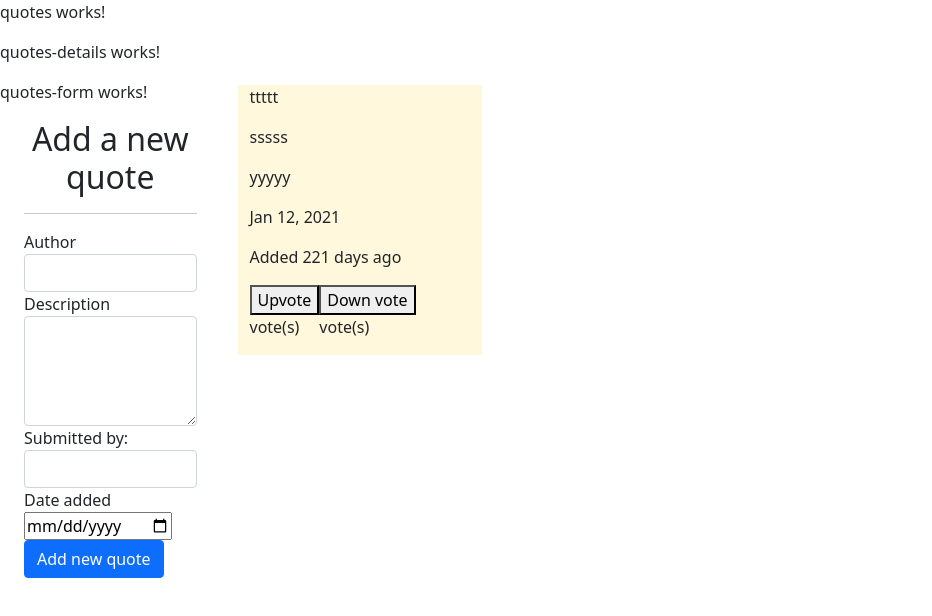
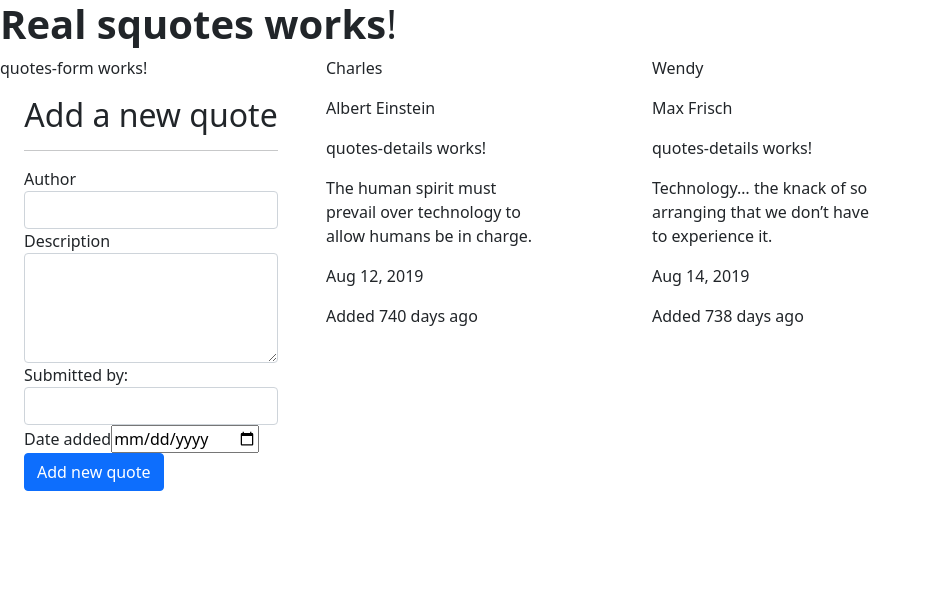
Before and after one commit to wanjugu96/Quotes-App, an Angular app: page / in a window 1280 px wide. Shown: the top 616 px of the page, without its empty margins (0-932 px from the left). Built offline with nearby package versions, Linux system fonts and the light colour scheme.

Commit message:
Restructuring the components

```diff
--- a/src/app/quotes-details/quotes-details.component.css
+++ b/src/app/quotes-details/quotes-details.component.css
@@ -5,4 +5,5 @@
 
 .upvotes {
     float: left;
+    margin: 5px;
 }
--- a/src/app/quotes-details/quotes-details.component.html
+++ b/src/app/quotes-details/quotes-details.component.html
@@ -1,30 +1,27 @@
 <div class="row">
     <p>quotes-details works!</p>
-    <div class="col-md-3">
-        <app-quotes-form (addQuote)="addnewQuote($event)"></app-quotes-form>
-    </div>
+
 
     <div class="col-md-9">
 
         <div class="row">
-            <div class="col-md-4 eachquote" *ngFor="let quote of quotez">
-                <p>{{quote.quotedetails}}</p>
-                <p>{{quote.author}}</p>
-                <p>{{quote.submitby}}</p>
-                <p>{{quote.addeddate|date}}</p>
-                <p>Added {{quote.addeddate|dateCount}} days ago</p>
 
-                <div class="upvotes">
-                    <button (click)="upvote">Upvote</button>
-                    <p>{{upvotes}}vote(s)</p>
-                </div>
-                <div class="downvotes">
-                    <button (click)="downvote">Down vote</button>
-                    <p>{{upvotes}}vote(s)</p>
-                </div>
-                <!-- {{downvotes}} -->
-                <!-- <p>{{quotesarr}}</p> -->
+            <p>{{quotess.author}}</p>
+            <p>{{quotess.addeddate|date}}</p>
+            <p>Added {{quotess.addeddate|dateCount}} days ago</p>
+
+            <!-- <div class="upvotes">
+                <button (click)="upvote()">Upvote</button>
+                <p>{{upvotes}} vote(s)</p>
             </div>
+            <div class="downvotes">
+                <button (click)="downvote()">Down vote</button>
+                <p>{{downvotes}}vote(s)</p>
+            </div>
+            <div class="delete">
+                <button (click)='deleteQuote(true)'>Delete Goal</button>
+            </div> -->
+
         </div>
     </div>
 </div>
--- a/src/app/quotes-details/quotes-details.component.ts
+++ b/src/app/quotes-details/quotes-details.component.ts
@@ -1,5 +1,5 @@
-import { Component, Input, OnInit } from '@angular/core';
-import { Quotes, quotes } from '../quote';
+import { Component, Input, OnInit, Output,EventEmitter } from '@angular/core';
+import { Quotes} from '../quote';
 
 @Component({
   selector: 'app-quotes-details',
@@ -7,25 +7,31 @@ import { Quotes, quotes } from '../quote';
   styleUrls: ['./quotes-details.component.css']
 })
 export class QuotesDetailsComponent implements OnInit {
+  disabled!:boolean
   constructor() { }
 
-  quotez:Quotes[]=[{id:1,quotedetails:"ttttt",author:"sssss",submitby:"yyyyy",addeddate: new Date(2020,12,12)}];
+  @Input()
+  quotess!: Quotes;
   //quotes=quotes
-  //quotes=quotes
-  newQuote= new Quotes(0,"x","y","z",new Date());
+//   @Output() isComplete=new EventEmitter<boolean>();
 
-  addnewQuote(quote:Quotes){
-    let quoteLenghth=this.quotez.length;
-    quote.id=quoteLenghth+1;
-    quote.addeddate=new Date(quote.addeddate)
-  this.quotez.push(quote)
-  console.log(this.quotez)
-  quote.author= quote.author
-  quote.quotedetails= quote.quotedetails
-  quote.submitby= quote.submitby
-  }
+// downvotes:number=0;
+// upvotes:number=0;
 
+//   upvote(){
 
+// this.upvotes=this.upvotes+1;
+// return this.upvotes;
+//   }
+
+// downvote(){
+//   this.downvotes=this.downvotes+1;
+//   return this.downvotes
+// }
+// downvotess:number=this.downvotes
+// deleteQuote(complete:boolean){
+//   this.isComplete.emit(complete);
+// }
   ngOnInit(): void {
   }
 
--- a/src/app/quotes-form/quotes-form.component.html
+++ b/src/app/quotes-form/quotes-form.component.html
@@ -5,7 +5,7 @@
 
     <h2 class="text-center">Add a new quote</h2>
     <hr>
-    <form #quoteData="ngForm" (ngSubmit)='submitQuote(quoteData.value)'>
+    <form #quoteData="ngForm" (ngSubmit)='submitQuote(quoteData.value) '>
         <div class="form-group">
 
             <label for="name">Author</label>
@@ -29,6 +29,6 @@
             <input type='date' id="dateadded" required [(ngModel)]="newQuote.addeddate" name="addeddate">
 
         </div>
-        <button type="submit" class="btn btn-primary" >Add new quote</button>
+        <button type="submit" class="btn btn-primary"  >Add new quote</button>
     </form>
 </div>
--- a/src/app/quotes/quotes.component.html
+++ b/src/app/quotes/quotes.component.html
@@ -1,9 +1,16 @@
-<p>quotes works!</p>
+<h1><b>Real squotes works</b>!</h1>
 
 <div class="row">
-
+    <div class="col-md-3">
+        <app-quotes-form (addQuote)="addnewQuote($event)"></app-quotes-form>
+    </div>
     <div class="col-md-9">
-
-        <app-quotes-details></app-quotes-details>
+        <div class="row">
+            <div class="eachquote col-md-4" *ngFor="let quote of quotes">
+                <p>{{quote.quotedetails}}</p>
+                <p>{{quote.submitby}}</p>
+                <app-quotes-details [quotess]='quote' (isComplete)='quoteDelete($event,index)'></app-quotes-details>
+            </div>
+        </div>
     </div>
 </div>
--- a/src/app/quotes/quotes.component.ts
+++ b/src/app/quotes/quotes.component.ts
@@ -1,5 +1,5 @@
-import { Component, OnInit } from '@angular/core';
-import { quotes, Quotes } from '../quote';
+import { Component, Input, OnInit } from '@angular/core';
+import {  Quotes } from '../quote';
 
 @Component({
   selector: 'app-quotes',
@@ -7,9 +7,38 @@ import { quotes, Quotes } from '../quote';
   styleUrls: ['./quotes.component.css']
 })
 export class QuotesComponent implements OnInit {
-quotes=quotes
+  quotes:Quotes[] = [
+    new Quotes (1,'Charles','The human spirit must prevail over technology to allow humans be in charge.','Albert Einstein', new Date(2019,7,12)),
+    new Quotes (2,'Wendy','Technology… the knack of so arranging  that we don’t have to experience it.','Max Frisch',new Date(2019,7,14))
+    // new Quotes (3,'Mikey','The great myth of our times is that technology is communication.','Libby Larsen',new Date(2019,6,3))
+    // new Quotes (4,'Beatrice','Communications tools don’t get socially interesting until they get technologically boring.','Clay Shirky',new Date(2019,7,7)),
+    // new Quotes (5,'Charles','Programs must be written for people to read, and only incidentally for machines to execute.','Harold Abelson',new Date(2019,7,17)),
+    // new Quotes (6,'Alfred','For a list of all the ways technology has failed to improve the quality of life, please press three.','Alice Kahn',new Date(2019,7,15))
+  ]
   ngOnInit(): void {
   }
+  //quotez:Quotes[]=[{id:1,quotedetails:"ttttt",author:"sssss",submitby:"yyyyy",addeddate: new Date(2020,12,12)}];
+  //quotes=quotes
+  newQuote= new Quotes(0,"x","y","z",new Date());
 
+  addnewQuote(quote:Quotes){
+    let quoteLenghth=this.quotes.length;
+    quote.id=quoteLenghth+1;
+    quote.addeddate=new Date(quote.addeddate)
+  this.quotes.push(quote)
+  console.log(this.quotes)
+  quote.author= quote.author
+  quote.quotedetails= quote.quotedetails
+  quote.submitby= quote.submitby
+  }
+index!:number
+  quoteDelete(isComplete:boolean,index: number){
+    if(isComplete){
+      let toDelete = confirm(`Are you sure you want to delete this Quote?`)
+if(toDelete){
+      this.quotes.splice(index,1)
+}
+    }
+  }
 
 }
```
Also changed, not shown: src/app/quotes-form/quotes-form.component.ts (line endings or trailing spaces).
